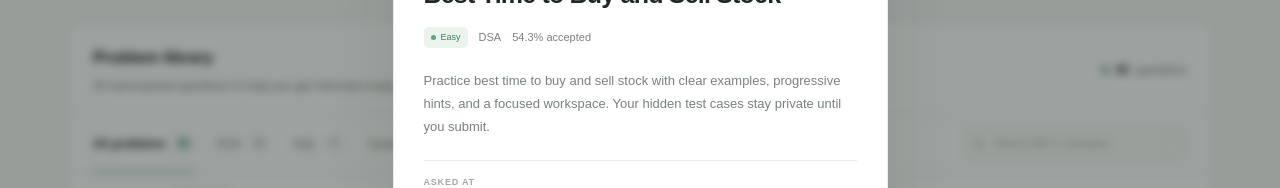
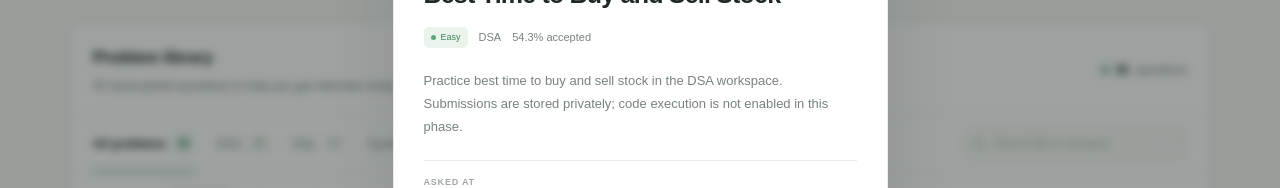
Before and after one commit to luffyIGL010/Algo_path, a Next.js app: page / in a window 1280 px wide. Both pictures are taken after a click on the button 640 px from the left and 745 px from the top of the page. Shown: the part 276-464 px from the top of the page. Built offline with nearby package versions, Linux system fonts and the light colour scheme.

Commit message:
"phase_1_implementation"

```diff
--- a/src/components/problem-library.tsx
+++ b/src/components/problem-library.tsx
@@ -48,9 +48,9 @@ function ProblemPreview({ problem, onClose }: { problem: Problem; onClose: () =>
         </div>
         <p className="preview-copy">
           {problem.type === "dsa"
-            ? `Practice ${problem.title.toLowerCase()} with clear examples, progressive hints, and a focused workspace. Your hidden test cases stay private until you submit.`
+            ? `Practice ${problem.title.toLowerCase()} in the DSA workspace. Submissions are stored privately; code execution is not enabled in this phase.`
             : problem.type === "sql"
-              ? `Write a query for ${problem.title.toLowerCase()} against a realistic dataset. Sample tables and expected output are available in the SQL workspace.`
+              ? `Practice ${problem.title.toLowerCase()} with a focused SQL workspace. SQL workspaces will be added in a later phase.`
               : `Design a robust ${problem.title.toLowerCase().replace("design a ", "")}. Organize your requirements, API, data model, architecture, scaling plan, and trade-offs.`}
         </p>
         <div className="preview-companies">
```
Also changed, not shown: 1 other file (tests, documents, lock files or other folders).
